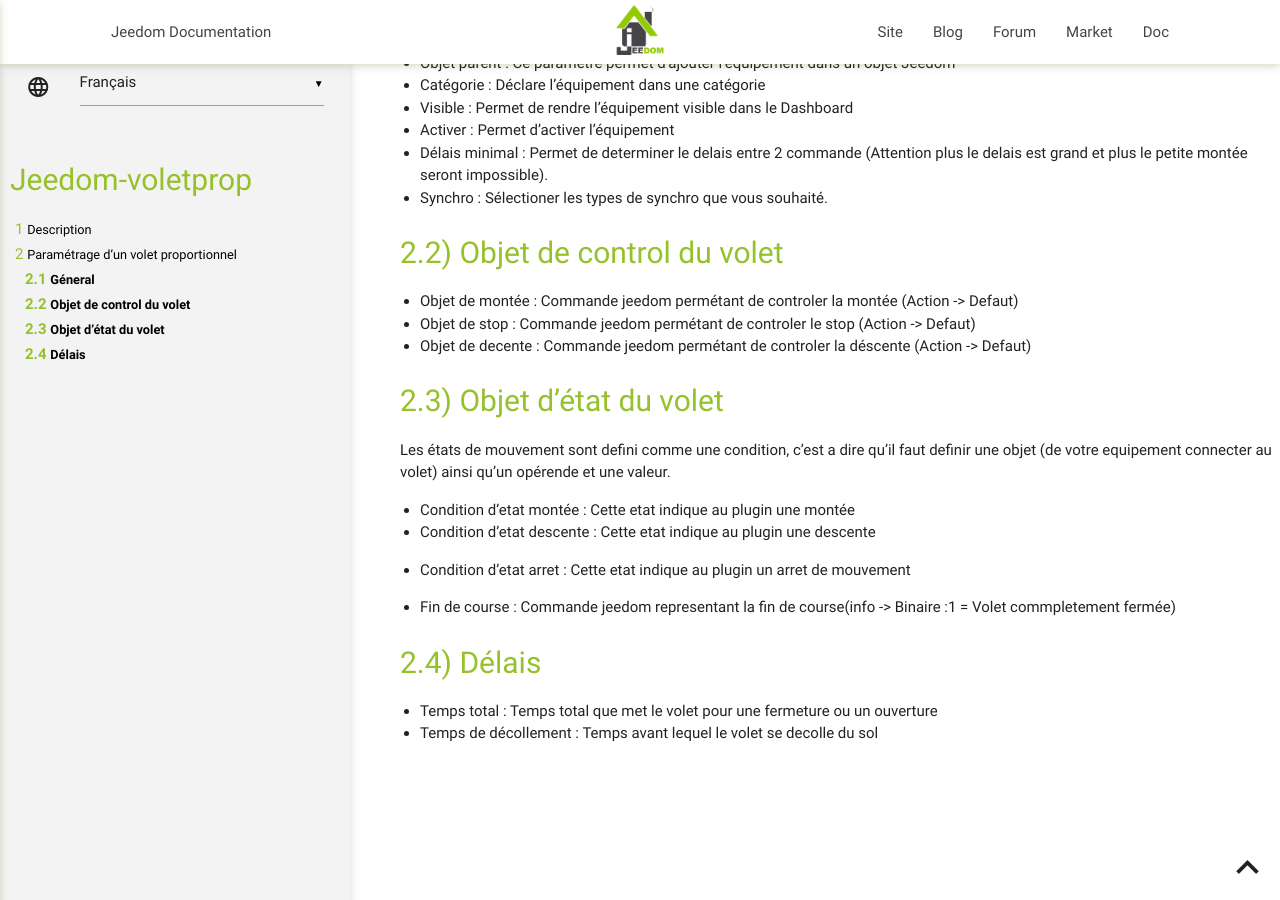
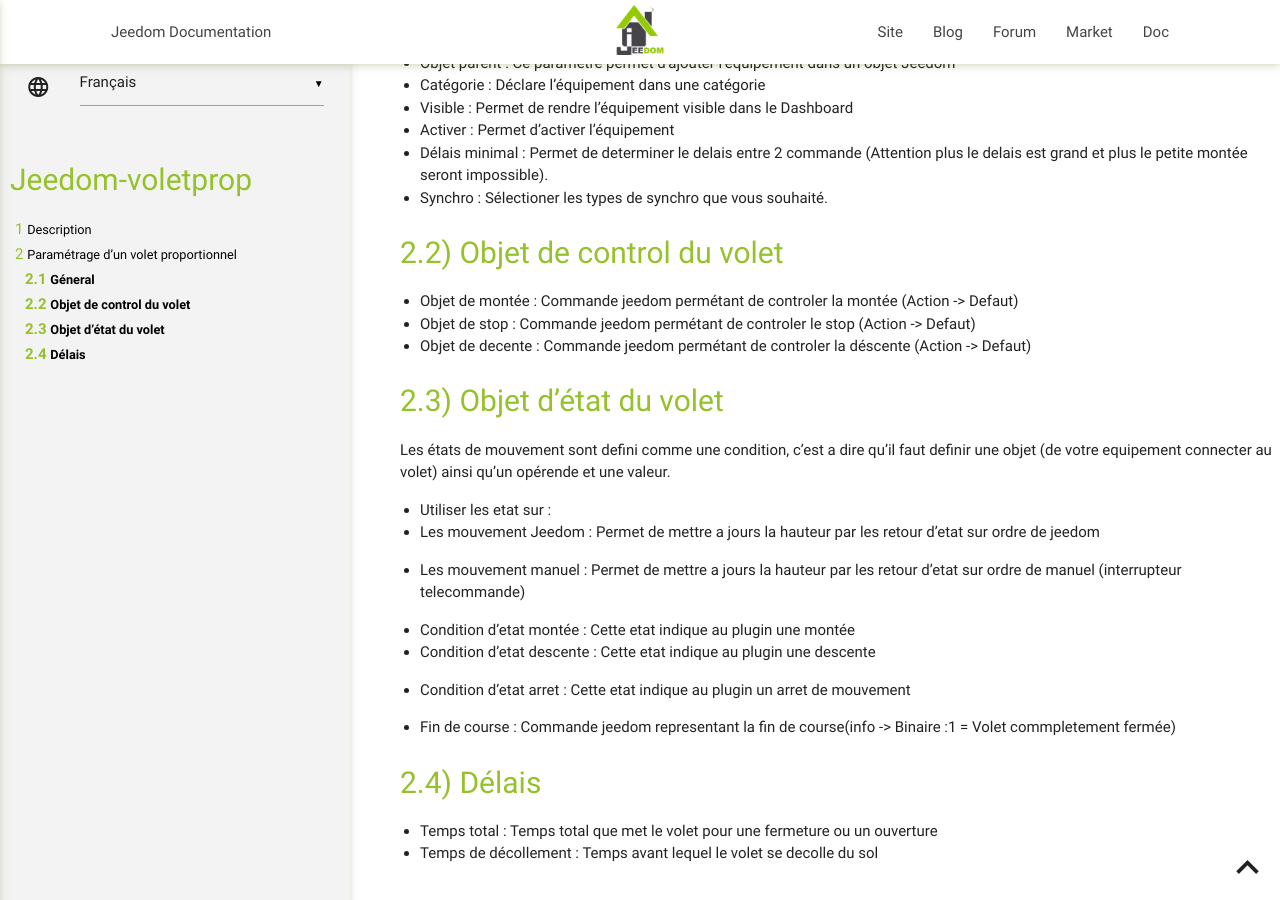
Before and after one commit to mika-nt28/Jeedom-voletProp, a Jekyll site: the page built from docs/fr_FR/index.md, in a window 1280 px wide and 900 px high, scrolled down 831 px. Built offline with Jekyll 4.4.1, drawn with Linux system fonts in a browser that asks for light colours; our own code applies the rules of GitHub Pages for plain Markdown files.

Commit message:
Update index.md

```diff
--- a/docs/fr_FR/index.md
+++ b/docs/fr_FR/index.md
@@ -31,6 +31,9 @@ Objet d'état du volet
 ---
 
 Les états de mouvement sont defini comme une condition, c'est a dire qu'il faut definir une objet (de votre equipement connecter au volet) ainsi qu'un opérende et une valeur.
+* Utiliser les etat sur :
+ * Les mouvement Jeedom : Permet de mettre a jours la hauteur par les retour d'etat sur ordre de jeedom
+ * Les mouvement manuel : Permet de mettre a jours la hauteur par les retour d'etat sur ordre de manuel (interrupteur telecommande)
 
 * Condition d'etat montée : Cette etat indique au plugin une montée
 * Condition d'etat descente  : Cette etat indique au plugin une descente
```
